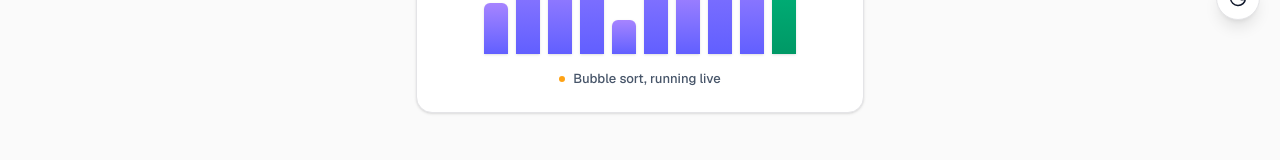
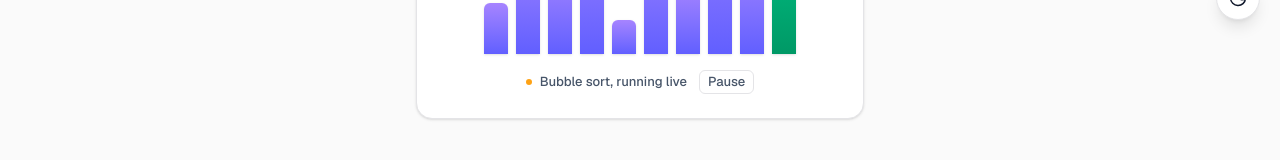
Before and after one commit to salsadsid/visualizer, a Next.js app: page / in a window 1280 px wide. Shown: the part 760-920 px from the top of the page. Built offline with nearby package versions, Linux system fonts and the light colour scheme; no server answers.

Commit message:
fix(a11y): let visitors pause the looping sort demo

```diff
--- a/src/components/algorithms/HeroDemo.jsx
+++ b/src/components/algorithms/HeroDemo.jsx
@@ -3,10 +3,11 @@ import { useEffect, useState } from "react";
 import { SORTERS } from "@/lib/algorithms/sorting";
 import { barClass } from "@/lib/algorithms/roles";
 import { cn } from "@/lib/cn";
+import { usePrefersReducedMotion } from "./usePrefersReducedMotion";
 
 // Deterministic start (SSR-safe). Reshuffling happens only after mount.
 const START = [40, 18, 62, 30, 52, 12, 46, 24, 58, 34];
-const buildSteps = (arr) => SORTERS.bubble.run(arr).steps;
+const buildSteps = (algo, arr) => SORTERS[algo].run(arr).steps;
 
 function shuffle(arr) {
     const a = arr.slice();
@@ -17,17 +18,23 @@ function shuffle(arr) {
     return a;
 }
 
-// A controls-free, perpetually looping bubble-sort demo for the home hero.
-export default function HeroDemo() {
-    const [steps, setSteps] = useState(() => buildSteps(START));
+// A perpetually looping sort demo for the home hero and the sorting overview cards.
+export default function HeroDemo({ algo = "bubble", compact = false, paused }) {
+    const reduced = usePrefersReducedMotion();
+    const [choice, setChoice] = useState(null);
+    const [steps, setSteps] = useState(() => buildSteps(algo, START));
     const [idx, setIdx] = useState(0);
 
+    const controlled = paused !== undefined;
+    const isPaused = controlled ? paused : (choice ?? reduced);
+
     useEffect(() => {
+        if (isPaused) return;
         const atEnd = idx >= steps.length - 1;
         const t = setTimeout(
             () => {
                 if (atEnd) {
-                    setSteps(buildSteps(shuffle(START)));
+                    setSteps(buildSteps(algo, shuffle(START)));
                     setIdx(0);
                 } else {
                     setIdx((i) => i + 1);
@@ -36,22 +43,29 @@ export default function HeroDemo() {
             atEnd ? 1600 : 280
         );
         return () => clearTimeout(t);
-    }, [idx, steps]);
+    }, [idx, steps, algo, isPaused]);
 
     const step = steps[idx];
     const max = Math.max(...step.array);
     const done = idx >= steps.length - 1;
+    const label = SORTERS[algo].label.replace(" Sort", " sort");
 
     return (
         <div className="flex flex-col items-center">
-            <div className="flex items-end justify-center gap-1.5 sm:gap-2 h-36 sm:h-44">
+            <div
+                className={cn(
+                    "flex items-end justify-center",
+                    compact ? "gap-1 h-24" : "gap-1.5 sm:gap-2 h-36 sm:h-44"
+                )}
+            >
                 {step.array.map((v, i) => {
                     const role = step.highlights[i] || "default";
                     return (
                         <div
                             key={i}
                             className={cn(
-                                "w-4 sm:w-6 rounded-t-md shadow-sm transition-[height] duration-300 ease-out motion-reduce:transition-none",
+                                "rounded-t-md shadow-sm transition-[height] duration-300 ease-out motion-reduce:transition-none",
+                                compact ? "w-3" : "w-4 sm:w-6",
                                 barClass(role)
                             )}
                             style={{ height: `${(v / max) * 100}%` }}
@@ -63,10 +77,25 @@ export default function HeroDemo() {
                 <span
                     className={cn(
                         "h-1.5 w-1.5 rounded-full",
-                        done ? "bg-emerald-500" : "bg-amber-500 animate-pulse"
+                        done || isPaused ? "bg-emerald-500" : "bg-amber-500 animate-pulse"
                     )}
                 />
-                {done ? "Sorted — reshuffling…" : "Bubble sort, running live"}
+                {isPaused
+                    ? `${label}, paused`
+                    : done
+                      ? "Sorted — reshuffling…"
+                      : `${label}, running live`}
+                {!controlled && (
+                    <button
+                        type="button"
+                        onClick={() => setChoice(!isPaused)}
+                        aria-pressed={isPaused}
+                        aria-label="Pause the animation"
+                        className="ml-1 px-2 py-0.5 rounded-md border border-token text-muted hover:text-text transition-colors focus-ring"
+                    >
+                        {isPaused ? "Play" : "Pause"}
+                    </button>
+                )}
             </div>
         </div>
     );
--- /dev/null
+++ b/src/components/algorithms/usePrefersReducedMotion.js
@@ -0,0 +1,18 @@
+"use client";
+import { useSyncExternalStore } from "react";
+
+const QUERY = "(prefers-reduced-motion: reduce)";
+
+const subscribe = (notify) => {
+    const media = window.matchMedia(QUERY);
+    media.addEventListener("change", notify);
+    return () => media.removeEventListener("change", notify);
+};
+
+const getSnapshot = () => window.matchMedia(QUERY).matches;
+
+const getServerSnapshot = () => false;
+
+export function usePrefersReducedMotion() {
+    return useSyncExternalStore(subscribe, getSnapshot, getServerSnapshot);
+}
```
